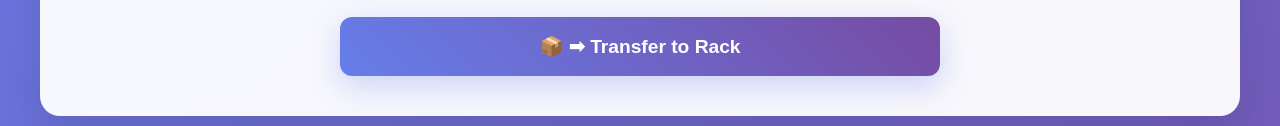
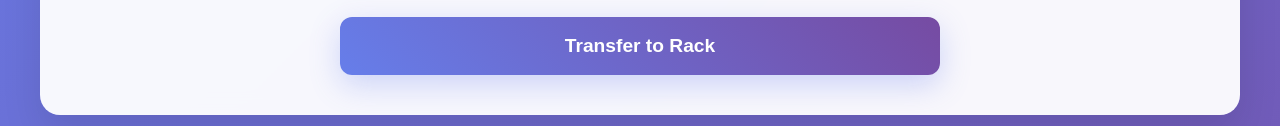
Before and after one commit to DevWidSiddxx/Sparkathon_siddh, a plain HTML site: page index.html in a window 1280 px wide. Shown: the part 631-757 px from the top of the page. Drawn offline with Linux system fonts and the light colour scheme.

Commit message:
Update index.html

```diff
--- a/index.html
+++ b/index.html
@@ -374,7 +374,7 @@
                     </div>
 
                     <button type="submit" class="btn-restock">
-                        📦 ➡ Transfer to Rack
+                         Transfer to Rack
                     </button>
                 </form>
             </div>
```
